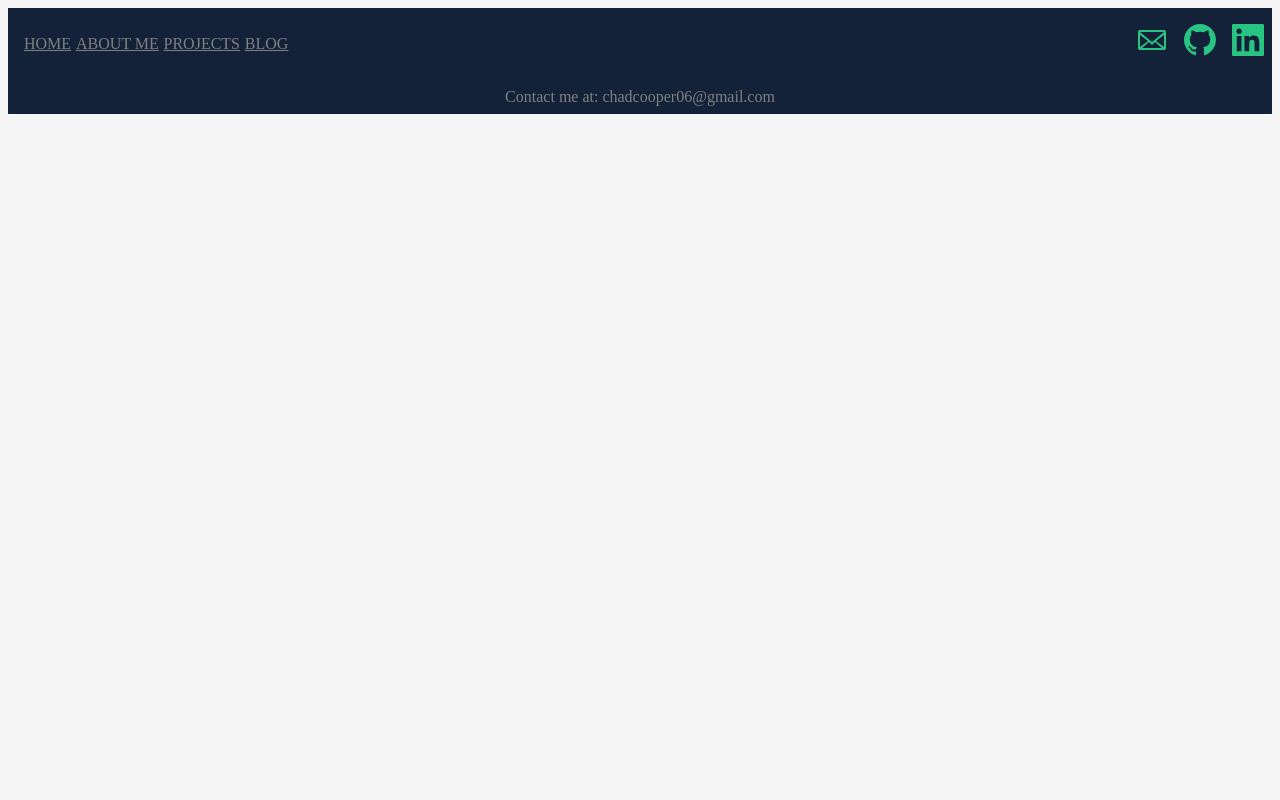
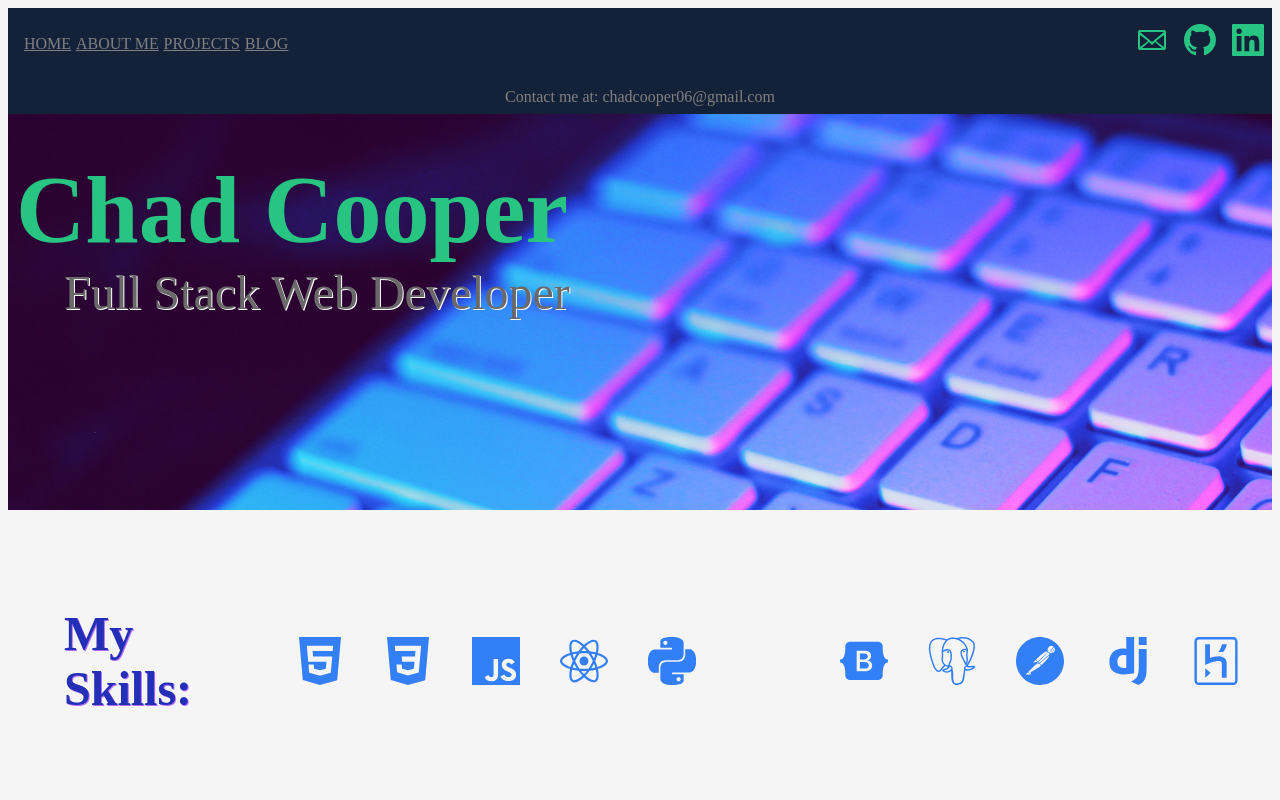
Before and after one commit to ChadCooper06/portfolio, a React (Create React App) app: page / in a window 1280 px wide. Shown: the top 800 px of the page. Built offline with nearby package versions, Linux system fonts and the light colour scheme.

Commit message:
typooooossss

```diff
--- a/src/index.js
+++ b/src/index.js
@@ -20,7 +20,7 @@
     <App />
     <Routes className="body">
       {/* <Route path="/" classname= 'click' element={<App />}> */}
-        <Route path="Home" classname= 'click' element={<Home />} />
+        <Route path="/" classname= 'click' element={<Home />} />
         <Route path="AboutMe" classname= 'click' element={<AboutMe />} />
         <Route path="Projects" classname= 'click' element={<Projects />} />
         <Route path="Blog" classname= 'click' element={<Blog />} />
```
